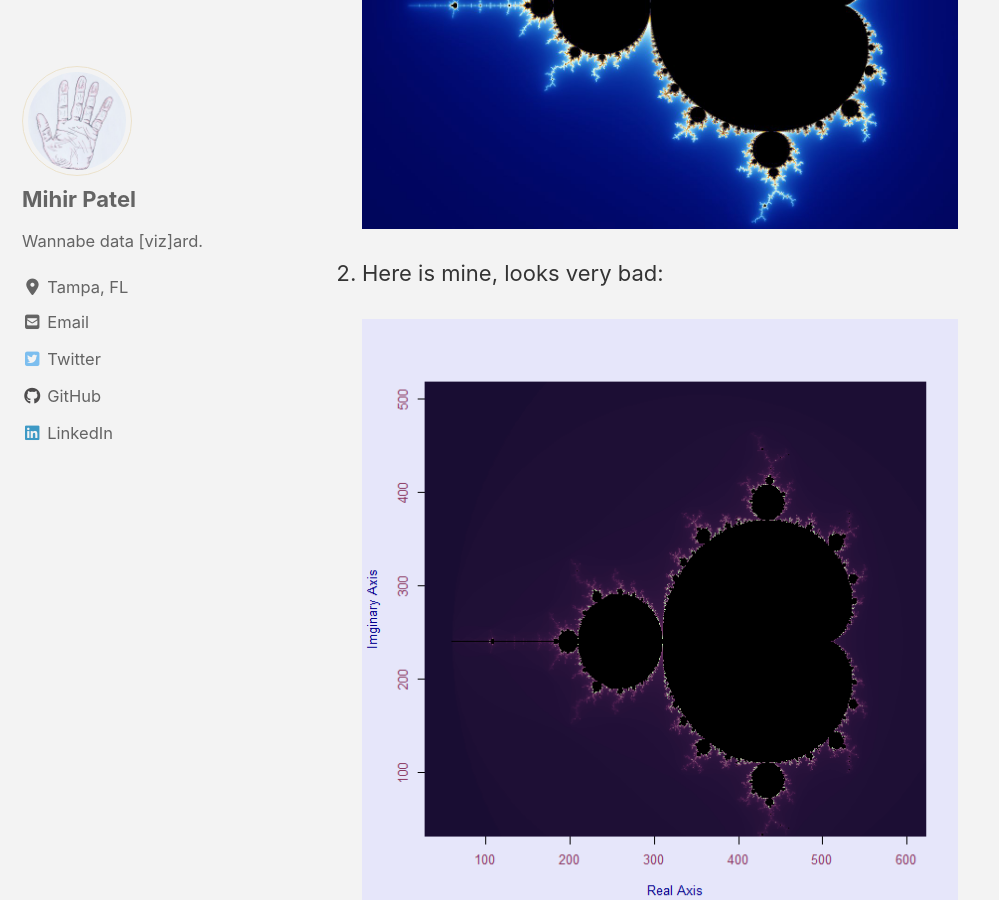
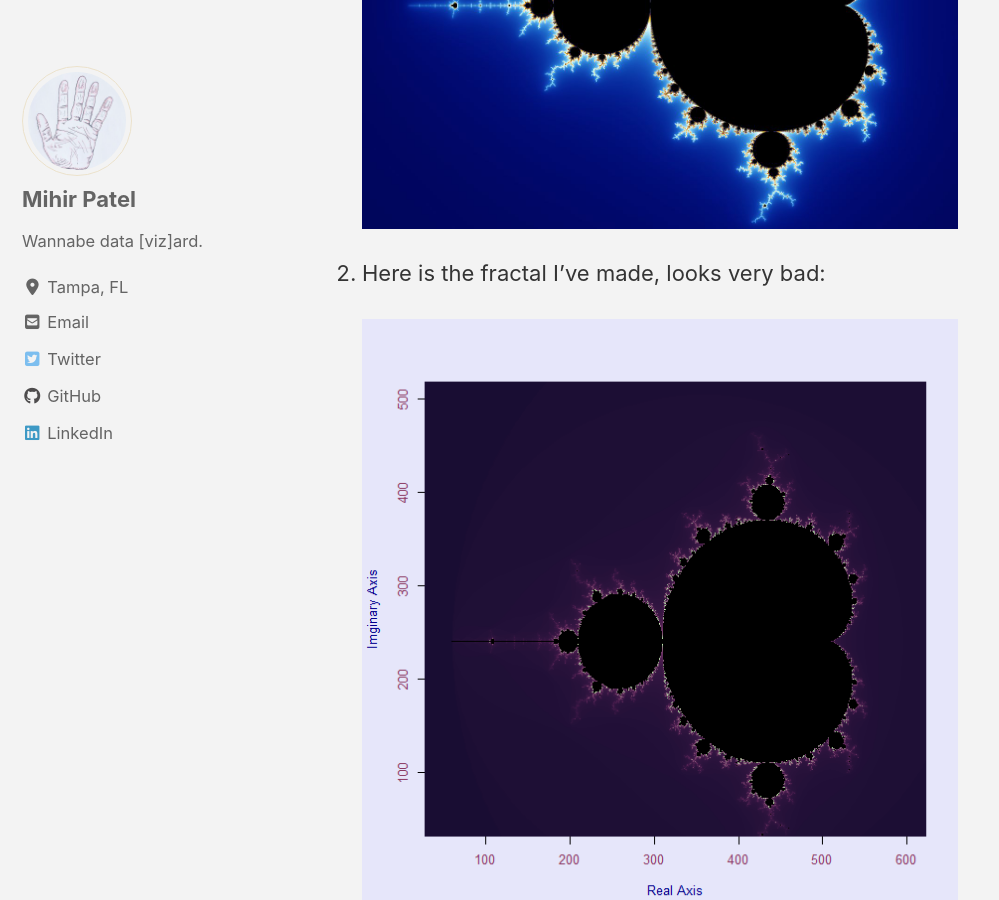
Before and after one commit to mihirp161/mihirp161.github.io, a Jekyll site: the page built from _posts/2020-01-17-mandelbrot.md, in a window 1280 px wide and 900 px high, scrolled down 4230 px. Shown: the whole window, without its empty margins (0-999 px from the left). Built offline with Jekyll 4.4.1, drawn with Linux system fonts in a browser that asks for light colours; cached includes are drawn as plain includes; nearby versions of some CDN libraries.

Commit message:
Update 2020-01-17-mandelbrot.md

```diff
--- a/_posts/2020-01-17-mandelbrot.md
+++ b/_posts/2020-01-17-mandelbrot.md
@@ -88,7 +88,7 @@ In both graphs below, this nature is in black-
 
    <img src="{{ site.url }}{{ site.baseurl }}/images/mandelbrot/original_fractal.jpg" alt="">
 
-2. Here is mine, looks very bad:
+2. Here is the fractal I've made, looks very bad:
 
    <img src="{{ site.url }}{{ site.baseurl }}/images/mandelbrot/mandelbrot_bad.png" alt="">
 
```
